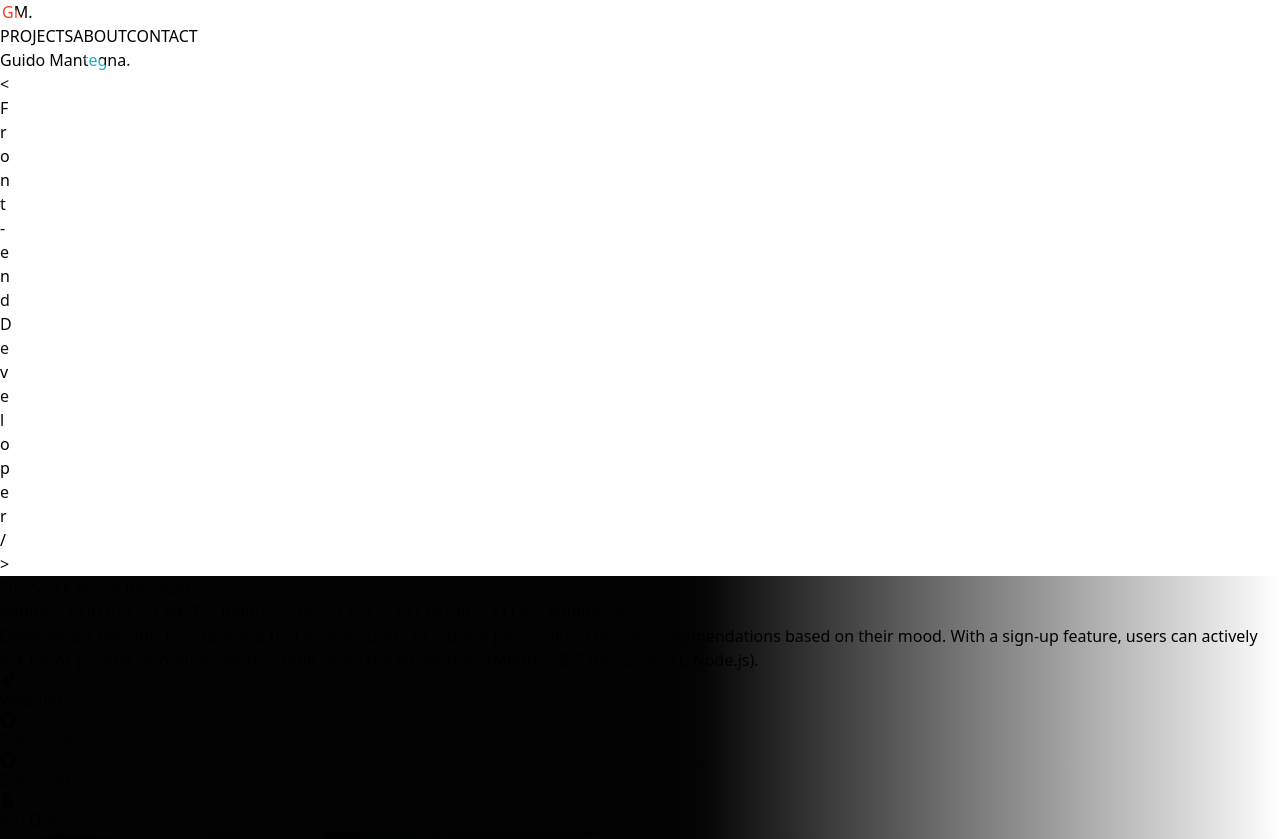
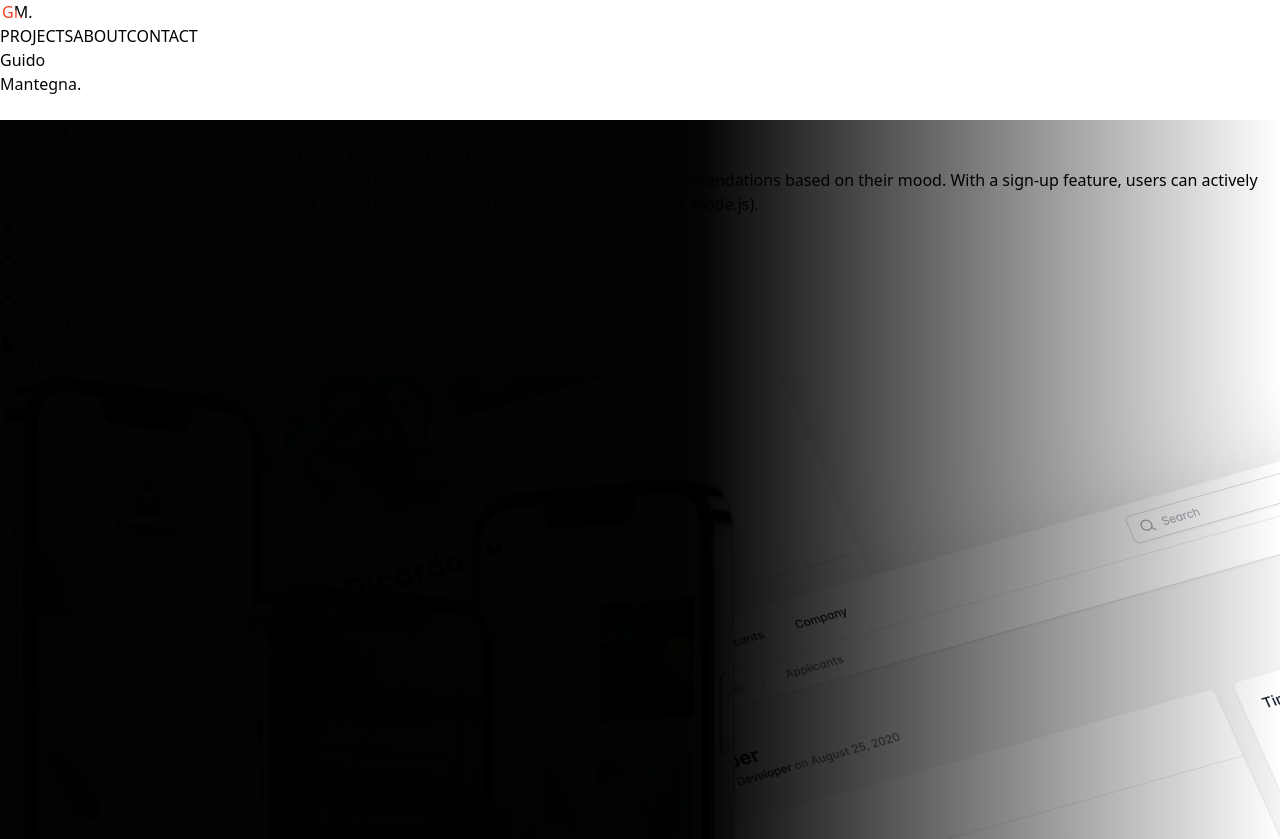
Before and after one commit to GuidoMantegna/portfolio, a React (Vite) app: page / in a window 1280 px wide. Shown: the top 839 px of the page. Built offline with nearby package versions, Linux system fonts and the light colour scheme; a web font is replaced by a local one.

Commit message:
Add text transitions while scrolling for Home texts

```diff
--- a/src/index.css
+++ b/src/index.css
@@ -18,7 +18,7 @@ h1 {
   background-clip: text;
   background-size: 80%;
   color: transparent;
-  /* filter: brightness(75%); */
+  filter: brightness(75%);
 }
 
 .test-light {
--- a/src/pages/Home.tsx
+++ b/src/pages/Home.tsx
@@ -1,10 +1,15 @@
-import React, { useEffect, useState } from "react"
-import { motion } from "motion/react"
+import React, { useEffect, useState } from "react";
+import {
+  AnimatePresence,
+  motion,
+  useMotionValueEvent,
+  useScroll,
+} from "motion/react";
 
 const draw = {
   hidden: { pathLength: 0, opacity: 0 },
   visible: (i: number) => {
-    const delay = 1 + i * 0.1
+    const delay = 1 + i * 0.1;
     return {
       // dashArray: 200,
       // pathLength: 1,
@@ -13,76 +18,217 @@ const draw = {
         // pathLength: { delay, type: "spring", duration: 1.5, bounce: 0 },
         opacity: { delay, duration: 0.01 },
       },
-    }
+    };
   },
-}
+};
 
-const frontend = "<Front-end Developer/>".split("")
+const frontend: { [key: number]: string } = {
+  0: "Front-end Developer",
+  1: "Software Engineer",
+  2: "Technology Enthusiast",
+  3: "",
+};
+
+const FrontendVariants = (isScr0llingUp: boolean) => ({
+  initial: {
+    opacity: 0,
+    y: isScr0llingUp ? 20 : -20,
+    filter: "blur(10px)",
+    // transition: {
+    //   opacity: { duration: 0.5 },
+    //   y: { duration: 0.05 },
+    // },
+    transition: { duration: .5 }
+  },
+  animate: {
+    opacity: 1,
+    y: 0,
+    filter: "blur(0px)",
+    // transition: {
+    //   opacity: { duration: 0.5 },
+    //   y: { duration: 0.25 },
+    // },
+  },
+  exit: {
+    opacity: 0,
+    y: isScr0llingUp ? -20 : 20,
+    filter: "blur(10px)",
+    // transition: {
+    //   opacity: { duration: 0.25 },
+    //   y: { duration: 0.25 },
+    // },
+    transition: {
+      duration: 0.25,
+    },
+  },
+});
 
 const Home: React.FC = () => {
-  const [H1BackPosition, setH1BackPosition] = useState({ x: 0, y: 0 })
-  const H1Ref = React.useRef<HTMLHeadingElement>(null)
+  const [H1BackPosition, setH1BackPosition] = useState({ x: 0, y: 0 });
+  const H1Ref = React.useRef<HTMLHeadingElement>(null);
+  const { scrollYProgress, scrollY } = useScroll();
+  const [scrollYValue, setScrollYValue] = useState(0);
+  const [isScr0llingUp, setIsScr0llingUp] = useState(false);
+  useMotionValueEvent(scrollYProgress, "change", (latest) => {
+    // latest is the up-to-date value
+    // Do something with latest
+    console.log({ latest: Math.floor((latest * 100) / 4) });
+    const frontedMSG = (prevState: number) => {
+      let simplifiedLatest = Math.floor((latest * 100) / 4);
+      if (prevState === simplifiedLatest || simplifiedLatest > 3)
+        return prevState;
+      return simplifiedLatest;
+    };
+    setScrollYValue((prevState) => frontedMSG(prevState));
+    const prev = scrollY.getPrevious();
+    const curr = scrollY.get();
+    setIsScr0llingUp(
+      prev !== undefined && curr !== undefined ? prev > curr : false
+    );
+    console.log(isScr0llingUp ? "Scrolling Up" : "Scrolling Down");
+  });
 
   useEffect(() => {
     // Get mouse position
     const setH1BG = (e: MouseEvent) => {
-      const x = e.clientX
-      const y = e.clientY
-      const windowWidth = window.innerWidth
-      const windowHeight = window.innerHeight
-      const YCenter = windowHeight / 2
-      const XCenter = windowWidth / 2
-      const isUp = y < YCenter
-      const isLeft = x < XCenter
+      const x = e.clientX;
+      const y = e.clientY;
+      const windowWidth = window.innerWidth;
+      const windowHeight = window.innerHeight;
+      const YCenter = windowHeight / 2;
+      const XCenter = windowWidth / 2;
+      const isUp = y < YCenter;
+      const isLeft = x < XCenter;
 
-      setH1BackPosition({ x: isLeft ? -4 : 4, y: isUp ? 1 : -1 })
-    }
+      setH1BackPosition({ x: isLeft ? -4 : 4, y: isUp ? 1 : -1 });
+    };
+
+    // console.log("scrollYProgress", scrollYProgress.get())
 
     // Add event listener
-    document.addEventListener("mousemove", setH1BG)
+    document.addEventListener("mousemove", setH1BG);
 
     // Remove event listener
     return () => {
-      document.removeEventListener("mousemove", setH1BG)
-    }
-  }, [])
+      document.removeEventListener("mousemove", setH1BG);
+    };
+  }, []);
 
   return (
     <>
-      <section className="h-screen flex items-center" id="home">
+      <section className="h-[200vh]" id="home">
+        {/* <section className="h-[200vh] flex items-center" id="home"> */}
+
         <motion.div
-          initial={{ y: "-20px" }}
-          whileInView={{ y: "0" }}
-          transition={{ type: "spring" }}
+          // initial={{ y: "-20px" }}
+          // whileInView={{ y: "0" }}
+          // transition={{ type: "spring" }}
+          className="sticky top-0"
         >
+          <motion.div style={{ scaleX: scrollYProgress }} />
           <h1
             ref={H1Ref}
-            className={`text-[140px] leading-[110px] text-left font-extrabold py-[4%] ps-[5%] transition-all ease-linear duration-500`}
+            className={`text-[140px] leading-[110px] text-left font-extrabold py-[4%] ps-[5%] h-[100vh] content-center flex flex-col`}
             style={{
               backgroundPositionX: `${H1BackPosition.x}%`,
               backgroundPositionY: `${H1BackPosition.y}%`,
             }}
           >
-            Guido Mantegna.
-            {/* <span className="block text-[60px] text-gray-950">{`<Front-end Developer/>`}</span> */}
-            <span className="text-[60px] text-gray-950 flex">
-              {frontend.map((el, i) => (
-                <motion.p
-                  variants={draw}
-                  custom={i}
-                  initial="hidden"
-                  animate="visible"
-                  className={el === "d" ? "pr-[15px]" : ""}
+            {/* Guido Mantegna. */}
+            <motion.span>Guido</motion.span>
+            <AnimatePresence mode="popLayout">
+              {/* {scrollYValue < 0.04 && ( */}
+              <motion.div>
+                <motion.span
+                  initial={{
+                    opacity: 0,
+                    // scale: 0,
+                    // y: -20,
+                  }}
+                  animate={{
+                    opacity: 1,
+                    // scale: 1,
+                    // y: 0,
+                  }}
+                  exit={{
+                    opacity: 0,
+                    // scale: 0,
+                    // y: -20,
+                  }}
+                  transition={{
+                    duration: 0.25,
+                    // ease: "backInOut",
+                    // % of time for each keyframe to be reached
+                    // times: [0, 0.25, 0.5, 0.85, 1],
+                  }}
                 >
-                  {el}
-                </motion.p>
-              ))}
-            </span>
+                  Mantegna.
+                </motion.span>
+              </motion.div>
+              {/* )} */}
+              <motion.span className="text-[60px] text-gray-950 flex">
+                <AnimatePresence mode="popLayout">
+                  {"<"}
+
+                  {/* {frontend[scrollYValue].split("").map((el, i) => ( */}
+                  <motion.p
+                  // key={i}
+                  // variants={draw}
+                  // custom={i}
+                  // initial="hidden"
+                  // animate="visible"
+                  // className={el === "d" ? "pr-[15px]" : ""}
+                  >
+                    {/* {el} */}
+                  </motion.p>
+                  {/* ))} */}
+                  {/* <p className="relative">{" />"}</p> */}
+                </AnimatePresence>
+              </motion.span>
+              <AnimatePresence mode="popLayout">
+                {scrollYValue === 0 && (
+                  <motion.span
+                    className="text-[60px] text-gray-950 flex"
+                    key="frontend-0"
+                    variants={FrontendVariants(isScr0llingUp)}
+                    initial="initial"
+                    animate="animate"
+                    exit="exit"
+                  >
+                    {frontend[scrollYValue]}
+                  </motion.span>
+                )}
+                {scrollYValue === 1 && (
+                  <motion.span
+                    className="text-[60px] text-gray-950 flex"
+                    key="frontend-1"
+                    variants={FrontendVariants(isScr0llingUp)}
+                    initial="initial"
+                    animate="animate"
+                    exit="exit"
+                  >
+                    {frontend[scrollYValue]}
+                  </motion.span>
+                )}
+                {scrollYValue === 2 && (
+                  <motion.span
+                    className="text-[60px] text-gray-950 flex"
+                    key="frontend-2"
+                    variants={FrontendVariants(isScr0llingUp)}
+                    initial="initial"
+                    animate="animate"
+                    exit="exit"
+                  >
+                    {frontend[scrollYValue]}
+                  </motion.span>
+                )}
+              </AnimatePresence>
+            </AnimatePresence>
           </h1>
         </motion.div>
       </section>
     </>
-  )
-}
+  );
+};
 
-export default Home
+export default Home;
```
